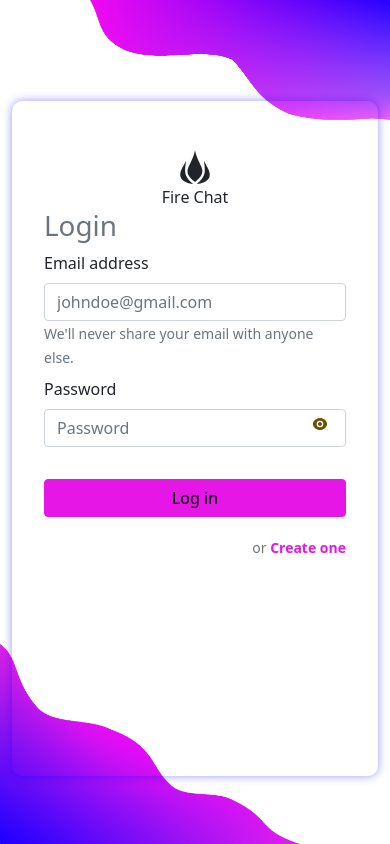
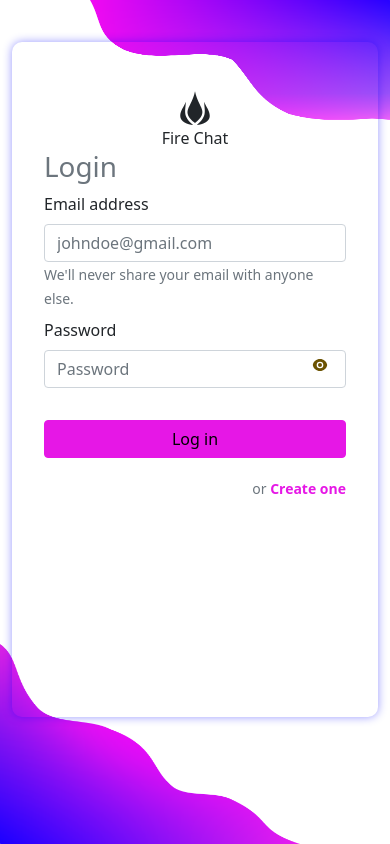
Before and after one commit to Rh-Olivier/chatapp, a React (Create React App) app: page / in a window 390 px wide. Built offline with nearby package versions, Linux system fonts and the light colour scheme; no server answers.

Commit message:
Update login.css
css

```diff
--- a/src/css/login.css
+++ b/src/css/login.css
@@ -183,7 +183,7 @@
 	}
 	.login-box {
 		position: relative;
-		top: 12vh;
+		top: 5vh;
 
 		box-shadow: 0 0 10px rgba(0, 0, 255, 0.404);
 
```
